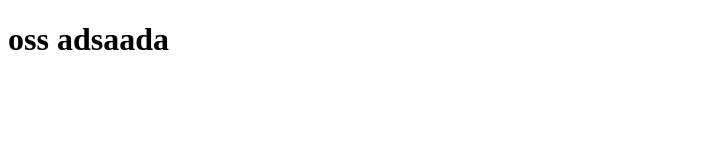
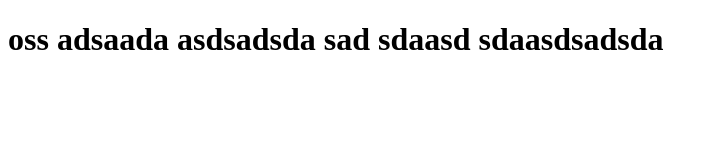
Before and after one commit to Matej87x/Shesh, a plain HTML site: page root/index.html in a window 1280 px wide. Shown: the whole page, without its empty margins (0-717 px from the left). Drawn offline with Linux system fonts and the light colour scheme.

Commit message:
opravení

```diff
--- a/root/index.html
+++ b/root/index.html
@@ -9,6 +9,11 @@
 <body>
     <H1>oss
         adsaada
+        asdsadsda
+        sad
+        sdaasd
+        sdaasdsadsda
+
     </H1>
 </body>
 </html>
```
